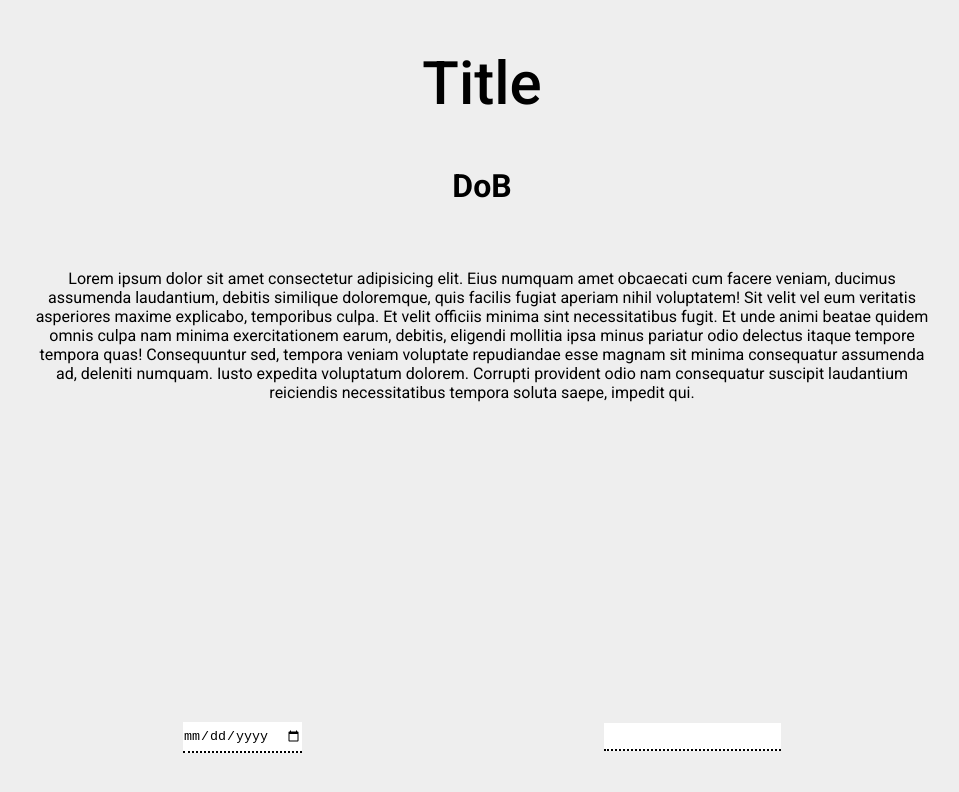
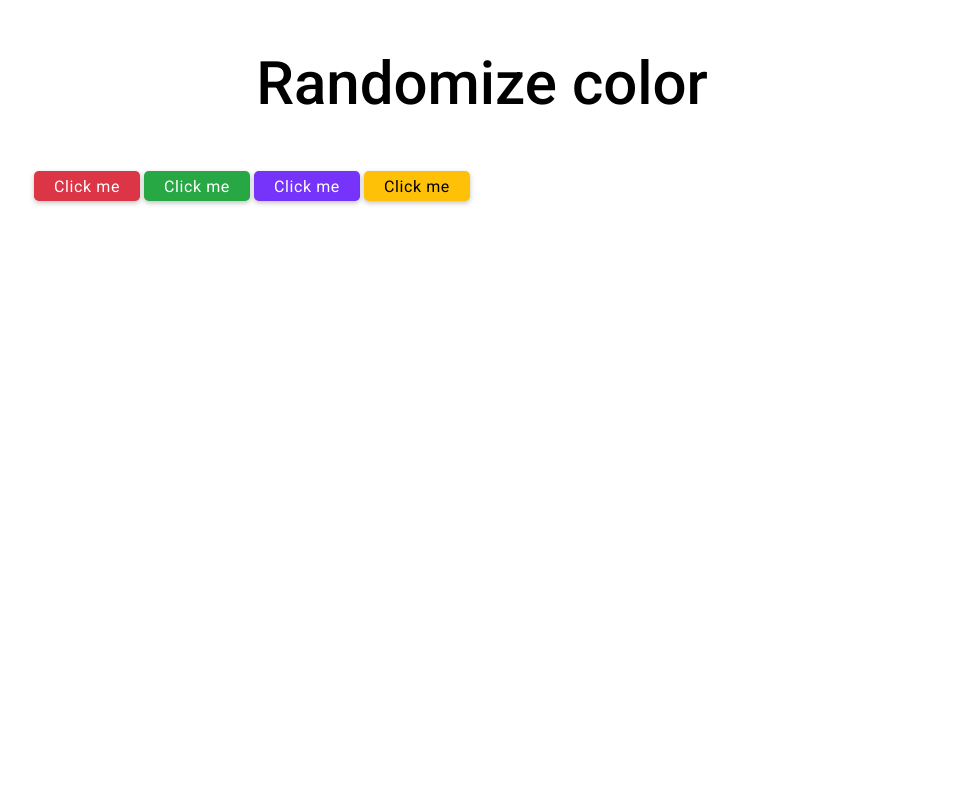
Before and after one commit to dydals3440/react-mini-projects, a React (Create React App) app: page / in a window 1280 px wide. Shown: the top 792 px of the page, without its empty margins (158-1117 px from the left). Built offline with nearby package versions, Linux system fonts and the light colour scheme.

Commit message:
feat: 02-RandomizeColor

```diff
--- a/src/App.js
+++ b/src/App.js
@@ -1,10 +1,11 @@
 import './App.css';
 import { EsignatureApp } from './projects/01-e-signature-app/EsignatureApp';
+import { RandomizeColor } from './projects/02-randomize-color/RandomizeColor';
 
 function App() {
   return (
     <div className='App'>
-      <EsignatureApp />
+      <RandomizeColor />
     </div>
   );
 }
--- a/src/projects/01-e-signature-app/EsignatureApp.jsx
+++ b/src/projects/01-e-signature-app/EsignatureApp.jsx
@@ -1,5 +1,5 @@
 import React, { useState } from 'react';
-import { Title } from './components/Title';
+import { Title } from '../components/Title';
 
 export const EsignatureApp = () => {
   const [name, setName] = useState('');
--- /dev/null
+++ b/src/projects/02-randomize-color/RandomizeColor.jsx
@@ -0,0 +1,37 @@
+import React from 'react';
+import { Title } from '../components/Title';
+
+export const RandomizeColor = () => {
+  const handleSecClick = (e) => {
+    console.log(e.target);
+    let body = document.querySelector('body');
+    body.style.background = getRandomColor();
+    e.target.style.backGroundColor = getRandomColor();
+  };
+  // Random하게 Color를 가져오는 법 Hex 코드는 숫자 6개
+  function getRandomColor() {
+    let letters = '0123456789ABCDEF';
+    let color = '#';
+    for (let i = 0; i < 6; i++) {
+      color += letters[Math.floor(Math.random() * 16)];
+    }
+    return color;
+  }
+  return (
+    <div className='container m-auto text-c'>
+      <Title text={'Randomize color'} classes={'mb-4'} />
+      <button className='btn btn-danger' onClick={handleSecClick}>
+        Click me
+      </button>
+      <button className='btn btn-success' onClick={handleSecClick}>
+        Click me
+      </button>
+      <button className='btn btn-primary' onClick={handleSecClick}>
+        Click me
+      </button>
+      <button className='btn btn-warning' onClick={handleSecClick}>
+        Click me
+      </button>
+    </div>
+  );
+};
--- a/src/projects/01-e-signature-app/components/Title.jsx
+++ b/src/projects/components/Title.jsx
@@ -2,7 +2,11 @@ import React from 'react';
 
 export const Title = ({ classes, text }) => {
   return (
-    <h1 className={!classes ? 'title text-center' : classes}>
+    <h1
+      className={
+        !classes ? 'title text-center' : classes && 'title text-center'
+      }
+    >
       {!text ? 'Title' : text}
     </h1>
   );
```
Also changed, not shown: public/project-gif/02.RandomizeColor.gif (added), 1 other file (tests, documents, lock files or other folders).
